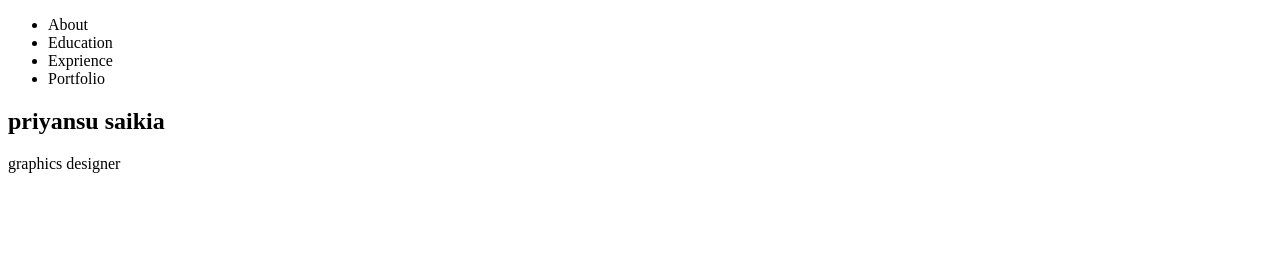
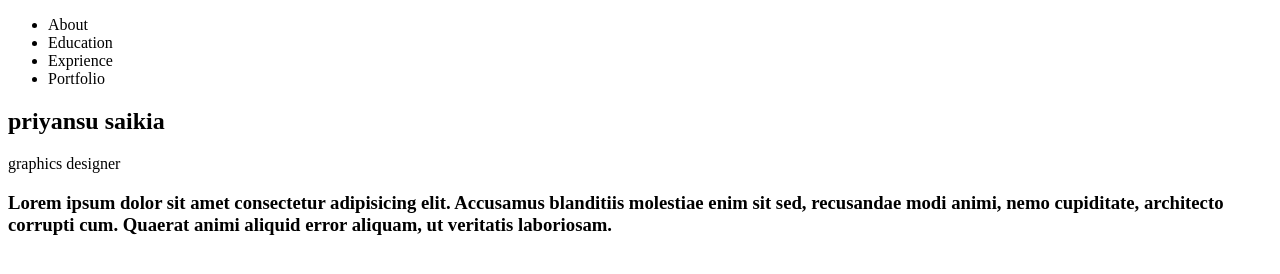
Before and after one commit to muktiupa/mycvone, a plain HTML site: page index.html in a window 1280 px wide. Drawn offline with Linux system fonts and the light colour scheme.

Commit message:
test update
test update and word

```diff
--- a/index.html
+++ b/index.html
@@ -16,6 +16,7 @@
     </ul>
     <h2>priyansu saikia</h2>
     <p>graphics designer</p>
+    <H3>Lorem ipsum dolor sit amet consectetur adipisicing elit. Accusamus blanditiis molestiae enim sit sed, recusandae modi animi, nemo cupiditate, architecto corrupti cum. Quaerat animi aliquid error aliquam, ut veritatis laboriosam.</H3>
 
 </nav>
 
```
